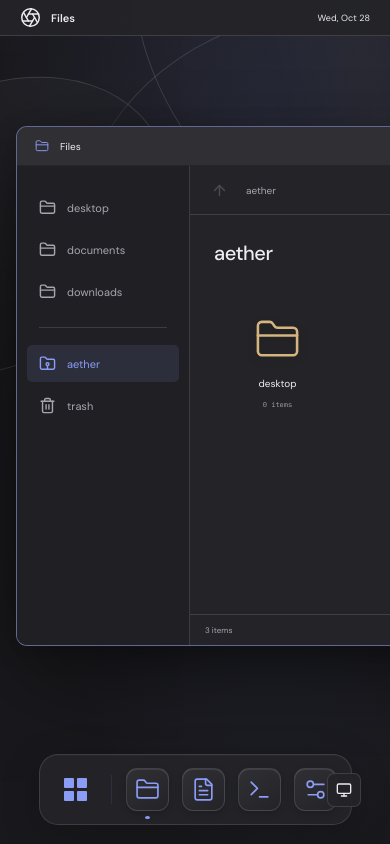
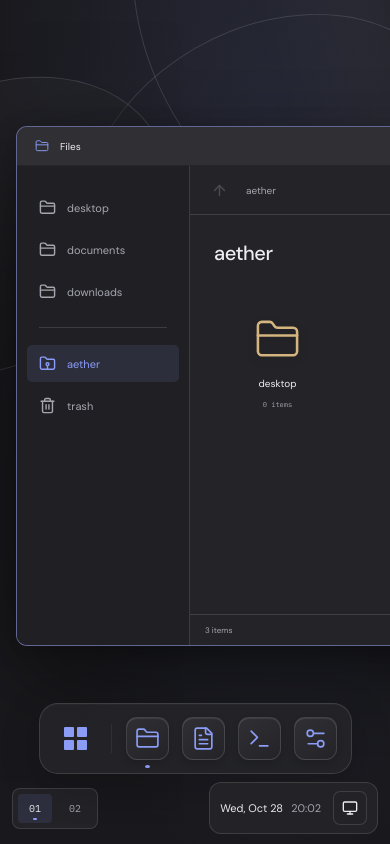
Before and after one commit to xkintaro/AetherOS, a Next.js app: page / in a window 390 px wide. Both pictures are taken after a click on the button "Files". Built offline with nearby package versions, Linux system fonts and the light colour scheme.

Commit message:
Move system tray to bottom

```diff
--- a/src/app/globals.css
+++ b/src/app/globals.css
@@ -152,53 +152,33 @@ p {
 .wallpaper-lines {
   display: none;
 }
-.topbar {
-  position: absolute;
-  top: 0;
-  left: 0;
-  right: 0;
-  height: 36px;
+.system-tray {
+  display: flex;
+  align-items: center;
+  justify-self: end;
+  gap: 12px;
+  padding: 8px 10px;
+  border: 1px solid var(--border);
+  border-radius: 12px;
   background: var(--chrome);
   backdrop-filter: blur(24px);
-  border-bottom: 1px solid var(--border);
-  display: flex;
-  align-items: center;
-  justify-content: space-between;
-  padding: 0 20px;
-  z-index: 10000;
+  color: var(--text);
+  user-select: none;
+}
+.tray-date {
+  display: flex;
+  flex-direction: column;
+  align-items: flex-end;
+  gap: 3px;
   font-size: 11px;
-  color: var(--text);
-  user-select: none;
-}
-.topbar-left,
-.topbar-right {
-  display: flex;
-  align-items: center;
-  gap: 20px;
-  height: 100%;
-}
-.topbar-app {
-  font-weight: 600;
-  max-width: 180px;
-  text-overflow: ellipsis;
-  overflow: hidden;
   white-space: nowrap;
 }
-.topbar-date {
-  font-size: 11px;
-  display: flex;
-  gap: 13px;
-  letter-spacing: 0.1px;
-}
-.topbar-date span {
-  color: var(--muted);
-}
-.topbar-right {
-  gap: 18px;
-}
-.topbar-icon {
-  display: flex;
-  padding: 0;
+.tray-date span {
+  color: var(--muted);
+}
+.tray-icon {
+  display: flex;
+  padding: 6px;
 }
 .notification-icon {
   position: relative;
@@ -214,7 +194,7 @@ p {
 }
 .desktop-underlay {
   position: absolute;
-  inset: 36px 0 0;
+  inset: 0;
 }
 .desktop-files {
   bottom: 104px;
@@ -425,9 +405,11 @@ p {
   right: 0;
   z-index: 10000;
   pointer-events: none;
-  display: flex;
-  justify-content: center;
-  align-items: center;
+  display: grid;
+  grid-template-columns: 1fr auto 1fr;
+  align-items: center;
+  gap: 12px;
+  padding: 0 20px;
 }
 .dock-region > * {
   pointer-events: auto;
@@ -528,8 +510,7 @@ p {
   margin: 0 5px;
 }
 .workspace-switcher {
-  position: absolute;
-  left: 29px;
+  justify-self: start;
   display: flex;
   gap: 6px;
   border: 1px solid var(--border);
@@ -778,6 +759,11 @@ p {
 }
 .app-sidebar > button.selected svg {
   color: var(--accent-text);
+}
+.app-sidebar > button.sidebar-item-selected {
+  background: color-mix(in srgb, var(--text) 14%, var(--sidebar));
+  color: var(--text);
+  box-shadow: inset 0 0 0 1px color-mix(in srgb, var(--text) 18%, transparent);
 }
 .sidebar-divider {
   height: 1px;
@@ -1380,7 +1366,7 @@ p {
 }
 .panel-dismiss {
   position: absolute;
-  inset: 36px 0 0;
+  inset: 0;
   z-index: 20000;
   background: var(--scrim);
   backdrop-filter: blur(3px);
@@ -1518,8 +1504,8 @@ p {
 }
 .notification-panel {
   right: 16px;
-  top: 46px;
-  width: 330px;
+  bottom: 104px;
+  width: min(330px, calc(100vw - 32px));
   padding: 23px;
   max-height: calc(100vh - 150px);
   overflow: auto;
@@ -1587,27 +1573,31 @@ p {
   }
 }
 
-@media (max-width: 1000px) {
-  .topbar-left {
-    gap: 14px;
+@media (max-width: 800px) {
+  .dock-region {
+    grid-template-columns: 1fr auto;
+    bottom: 10px;
+    gap: 8px;
+    padding: 0 12px;
   }
-}
-@media (max-width: 700px) {
-  .workspace-switcher,
-  .topbar-right .topbar-icon {
-    display: none;
+  .dock {
+    grid-column: 1 / -1;
+    grid-row: 1;
+    justify-self: center;
   }
-  .topbar-left {
-    gap: 10px;
+  .system-tray {
+    grid-column: 2;
   }
-  .topbar-date {
-    font-size: 9px;
+  .tray-date {
+    flex-direction: row;
+    gap: 8px;
   }
-  .topbar-date > span {
-    display: none;
+  .desktop-files {
+    bottom: 154px;
   }
-  .topbar-right {
-    gap: 8px;
+  .launch-panel,
+  .notification-panel {
+    bottom: 154px;
   }
   .launch-panel {
     width: calc(100vw - 30px);
@@ -1617,13 +1607,7 @@ p {
   }
 }
 
-.desktop-brand {
-  display: flex;
-  color: var(--text);
-}
 .show-desktop {
-  position: absolute;
-  right: 29px;
   display: flex;
   align-items: center;
   justify-content: center;
--- a/src/components/desktop-clock.tsx
+++ b/src/components/desktop-clock.tsx
@@ -10,7 +10,7 @@ export function DesktopClock() {
     return () => clearInterval(timer);
   }, []);
   return (
-    <time className="topbar-date" dateTime={clock?.toISOString()}>
+    <time className="tray-date" dateTime={clock?.toISOString()}>
       {clock?.toLocaleDateString("en-US", {
         weekday: "short",
         month: "short",
--- a/src/components/desktop-files.tsx
+++ b/src/components/desktop-files.tsx
@@ -33,7 +33,10 @@ export function DesktopFiles({ onInteract }: { onInteract: () => void }) {
   const positions = desktopLayout(entries, area.height, area.width);
   useEffect(() => {
     const resize = () =>
-      setArea({ width: window.innerWidth, height: window.innerHeight - 140 });
+      setArea({
+        width: window.innerWidth,
+        height: window.innerHeight - (window.innerWidth <= 800 ? 154 : 104),
+      });
     resize();
     window.addEventListener("resize", resize);
     return () => window.removeEventListener("resize", resize);
@@ -51,7 +54,7 @@ export function DesktopFiles({ onInteract }: { onInteract: () => void }) {
     setMenu({
       x: event.clientX,
       y: event.clientY,
-      origin: { x: event.clientX, y: event.clientY - 36 },
+      origin: { x: event.clientX, y: event.clientY },
     });
   }
   function beginRename(file: VFile) {
--- a/src/components/desktop.tsx
+++ b/src/components/desktop.tsx
@@ -125,31 +125,6 @@ export function Desktop() {
   return (
     <main className="desktop">
       <Wallpaper />
-      <header className="topbar">
-        <div className="topbar-left">
-          <span className="desktop-brand" aria-label="AetherOS">
-            <Brand size={21} />
-          </span>
-          <span className="topbar-app">
-            {active?.title.replace(" •", "") ?? "AetherOS"}
-          </span>
-        </div>
-        <div className="topbar-right">
-          {notices.length > 0 && (
-            <button
-              className="topbar-icon notification-icon"
-              aria-label={`Notifications (${notices.length})`}
-              onClick={() =>
-                setPanel(panel === "notifications" ? null : "notifications")
-              }
-            >
-              <Bell size={16} />
-              <i />
-            </button>
-          )}
-          <DesktopClock />
-        </div>
-      </header>
       <DesktopFiles onInteract={() => setPanel(null)} />
       {windows.map((win) => (
         <OSWindow
@@ -159,9 +134,7 @@ export function Desktop() {
           hidden={win.minimized || win.workspace !== workspace}
         />
       ))}
-      <footer
-        className={`dock-region ${panel === "search" ? "menu-open" : ""}`}
-      >
+      <footer className={`dock-region ${panel ? "menu-open" : ""}`}>
         <nav className="workspace-switcher" aria-label="Workspaces">
           {[0, 1].map((number) => (
             <button
@@ -234,6 +207,20 @@ export function Desktop() {
             </button>
           ))}
         </nav>
+        <div className="system-tray">
+          {notices.length > 0 && (
+            <button
+              className="tray-icon notification-icon"
+              aria-label={`Notifications (${notices.length})`}
+              onClick={() =>
+                setPanel(panel === "notifications" ? null : "notifications")
+              }
+            >
+              <Bell size={16} />
+              <i />
+            </button>
+          )}
+          <DesktopClock />
           {visible.length > 0 && (
             <button
               className="show-desktop"
@@ -247,6 +234,7 @@ export function Desktop() {
               <Monitor size={16} />
             </button>
           )}
+        </div>
       </footer>
       {panel && (
         <div className="panel-dismiss" onPointerDown={() => setPanel(null)} />
--- a/src/components/os-window.tsx
+++ b/src/components/os-window.tsx
@@ -46,7 +46,7 @@ export const OSWindow = memo(function OSWindow({
         Math.min(window.innerWidth - 140, start.x + event.clientX - sx),
       );
       const y = Math.max(
-        40,
+        8,
         Math.min(window.innerHeight - 120, start.y + event.clientY - sy),
       );
       if (ref.current) {
@@ -64,7 +64,7 @@ export const OSWindow = memo(function OSWindow({
           Math.min(window.innerWidth - 140, start.x + event.clientX - sx),
         ),
         y: Math.max(
-          40,
+          8,
           Math.min(window.innerHeight - 120, start.y + event.clientY - sy),
         ),
       });
@@ -134,9 +134,9 @@ export const OSWindow = memo(function OSWindow({
           minWidth: windowMinimums[win.app].width,
           minHeight: windowMinimums[win.app].height,
           left: win.maximized ? 10 : win.x,
-          top: win.maximized ? 42 : win.y,
+          top: win.maximized ? 8 : win.y,
           width: win.maximized ? "calc(100vw - 20px)" : win.width,
-          height: win.maximized ? "calc(100dvh - 136px)" : win.height,
+          height: win.maximized ? "calc(100dvh - 104px)" : win.height,
           zIndex: 100 + win.z,
         }}
         onPointerDown={() => {
--- a/src/lib/window-geometry.ts
+++ b/src/lib/window-geometry.ts
@@ -45,7 +45,7 @@ export function resizeRect(
     height = clamp(
       rect.height - dy,
       minHeight,
-      Math.max(minHeight, bottom - 44),
+      Math.max(minHeight, bottom - 8),
     );
     y = bottom - height;
   }
@@ -64,12 +64,12 @@ export function constrainRect(
   );
   const height = Math.max(
     minimum.height,
-    Math.min(rect.height, viewport.height - 140),
+    Math.min(rect.height, viewport.height - 104),
   );
   return {
     width,
     height,
     x: clamp(rect.x, 0, Math.max(0, viewport.width - width - 12)),
-    y: clamp(rect.y, 42, Math.max(42, viewport.height - height - 96)),
+    y: clamp(rect.y, 8, Math.max(8, viewport.height - height - 96)),
   };
 }
```
Also changed, not shown: 1 other file (tests, documents, lock files or other folders). Lines whose indentation alone changed are shown as unchanged.
